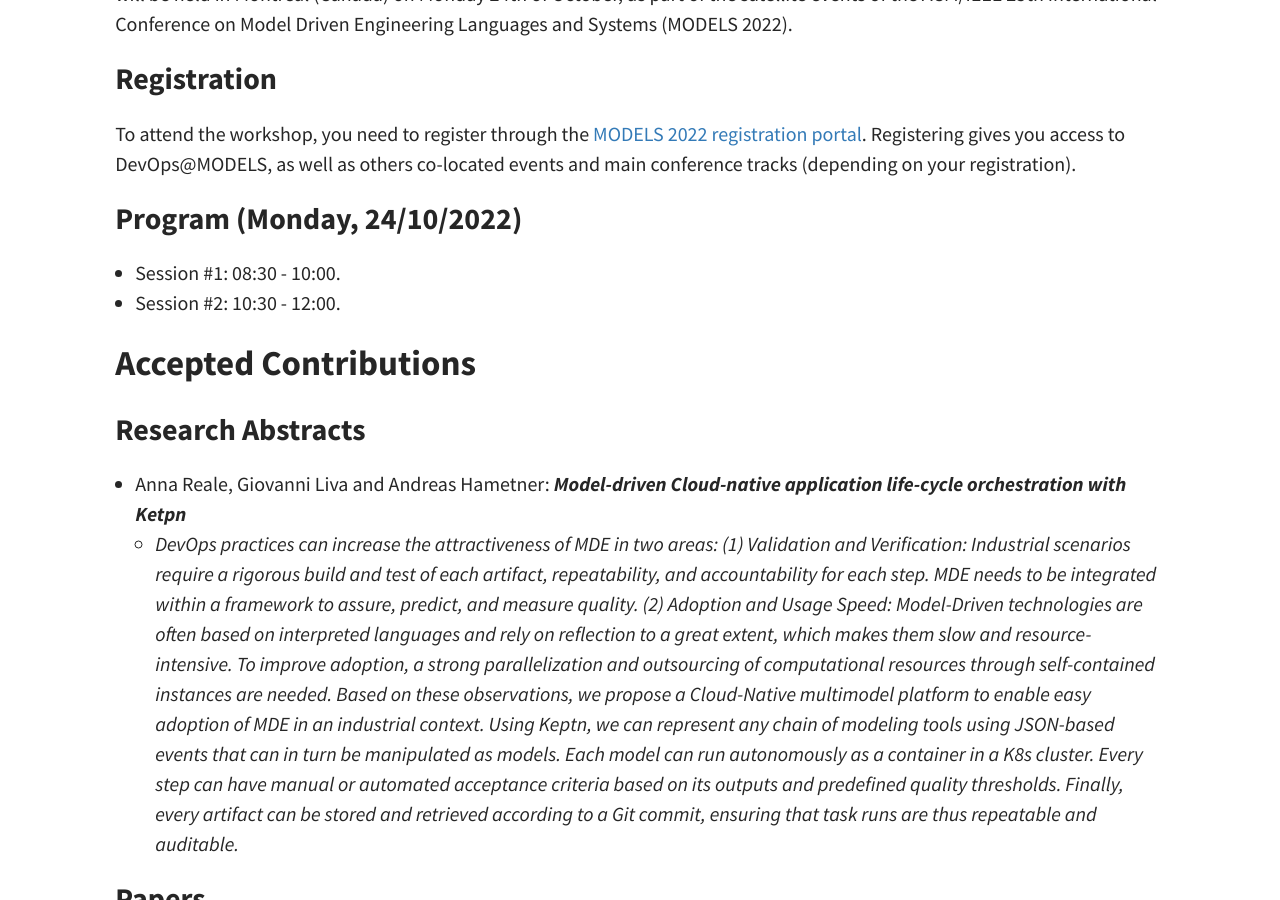
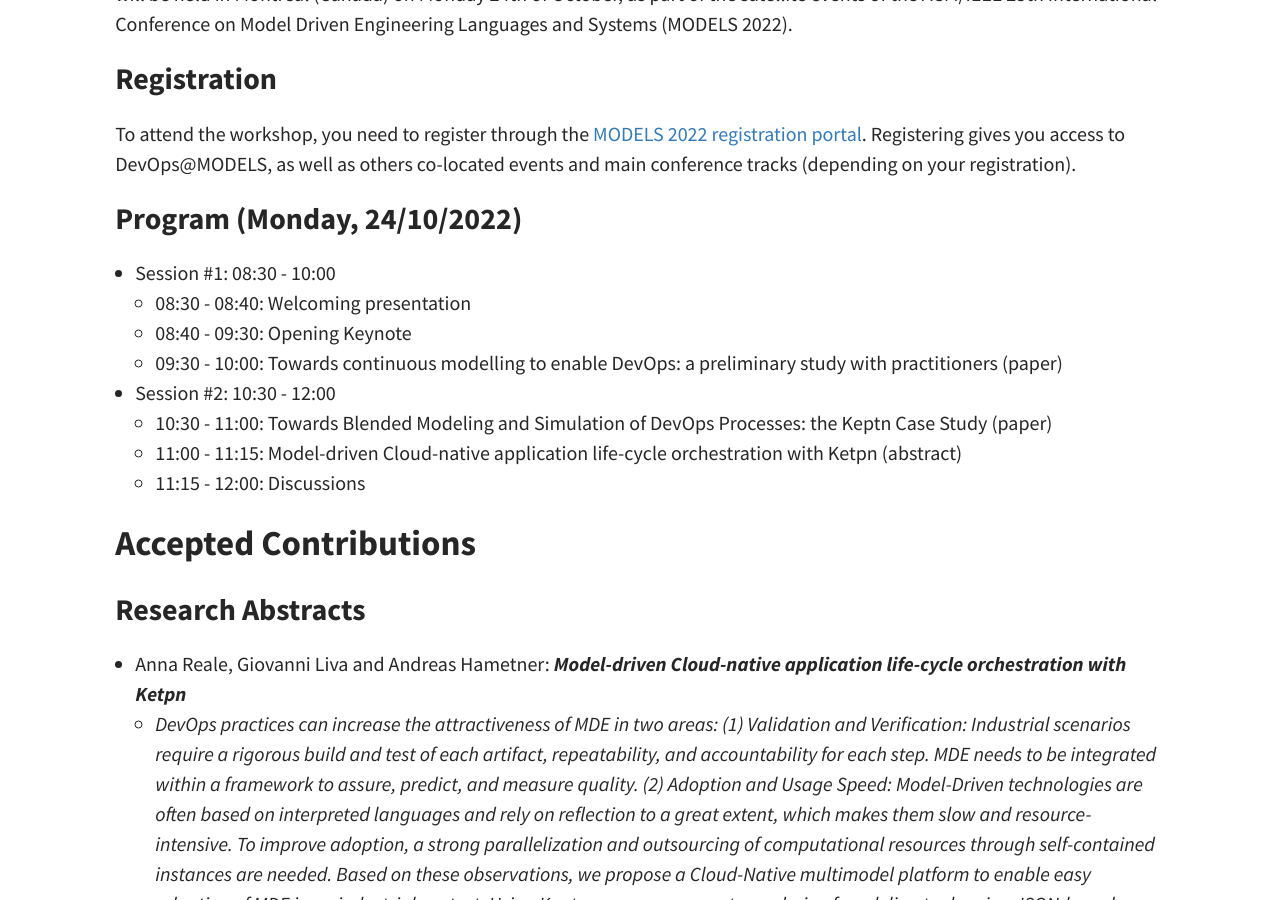
Before and after one commit to ace-design/devops-at-models, a Jekyll site: the page built from _posts/2022-09-16-Montreal.md, in a window 1280 px wide and 900 px high, scrolled down 360 px. Built offline with Jekyll 4.4.1, drawn with Linux system fonts in a browser that asks for light colours.

Commit message:
program updated

```diff
--- a/_posts/2022-09-16-Montreal.md
+++ b/_posts/2022-09-16-Montreal.md
@@ -15,8 +15,15 @@ To attend the workshop, you need to register through the [MODELS 2022 registrati
 
 ### Program (Monday, 24/10/2022)
 
-  - Session #1: 08:30 - 10:00.
-  - Session #2: 10:30 - 12:00.
+  - Session #1: 08:30 - 10:00
+    - 08:30 - 08:40: Welcoming presentation
+    - 08:40 - 09:30: Opening Keynote
+    - 09:30 - 10:00: Towards continuous modelling to enable DevOps: a preliminary study with practitioners (paper)
+
+  - Session #2: 10:30 - 12:00
+    - 10:30 - 11:00: Towards Blended Modeling and Simulation of DevOps Processes: the Keptn Case Study (paper)
+    - 11:00 - 11:15: Model-driven Cloud-native application life-cycle orchestration with Ketpn (abstract)
+    - 11:15 - 12:00: Discussions
 
 ## Accepted Contributions
 
```
